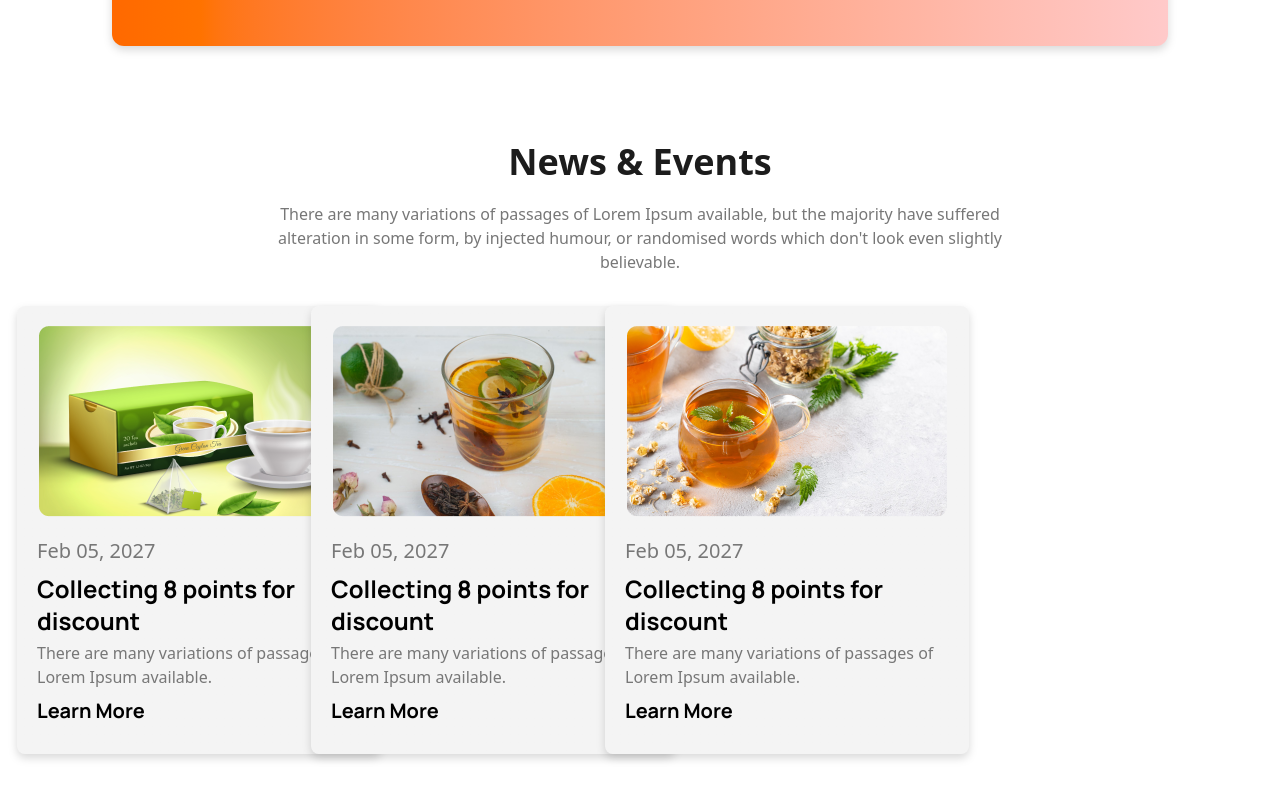
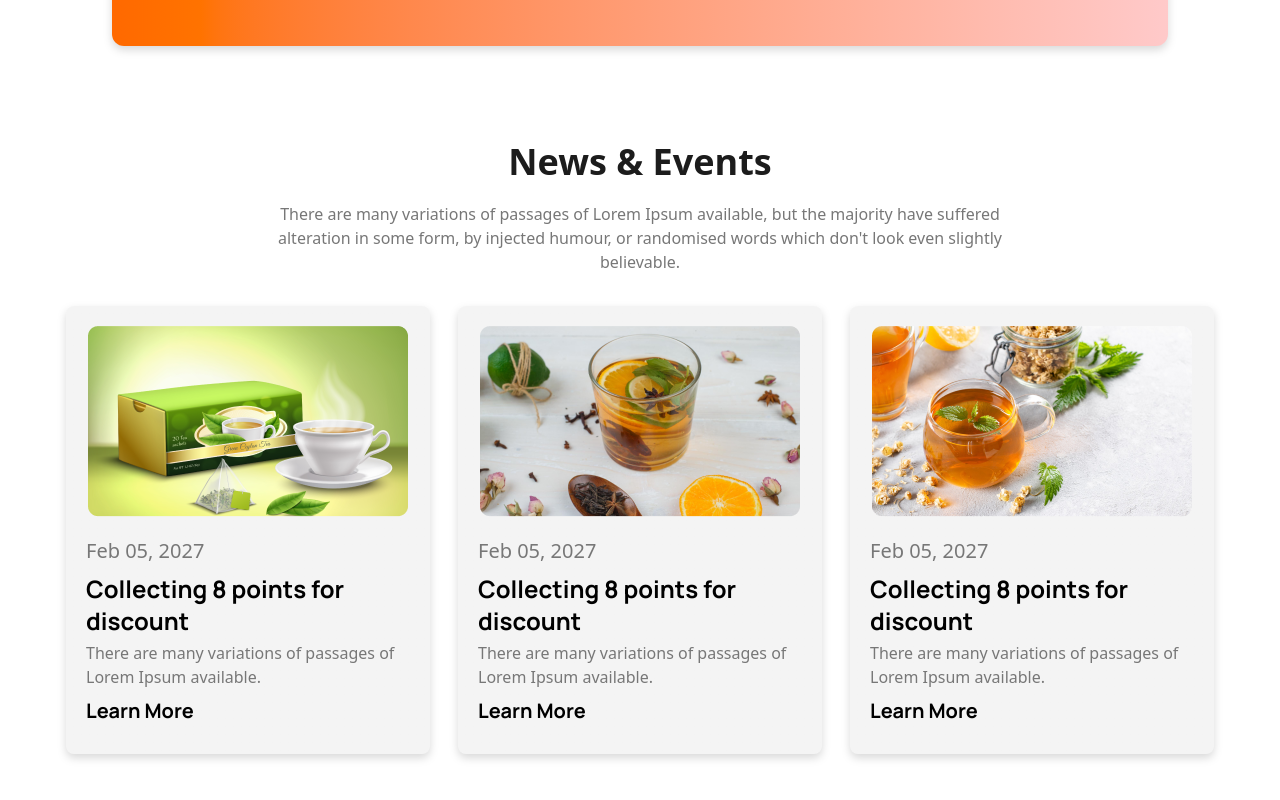
Before and after one commit to sadhin28/Tea-house1, a plain HTML site: page index.html in a window 1280 px wide. Shown: the part 2702-3502 px from the top of the page. Drawn offline with nearby package versions, Linux system fonts and the light colour scheme.

```diff
--- a/index.html
+++ b/index.html
@@ -215,7 +215,7 @@
                     by injected humour, or randomised words which don't look even slightly believable. </p>
             </div>
             <div
-                class="grid place-content-center  gap-5   text-left  md:grid md:grid-cols-2 md:place-items-center md:gap-8  lg:grid-cols-4 lg:gap-30 ">
+                class="grid place-content-center lg:place-content-center gap-5   text-left  md:grid md:grid-cols-2 md:place-items-center md:gap-8  lg:grid-cols-3 lg:gap-30 ">
                 <!-- card -->
                 <div
                     class=" p-5 overflow-hidden w-91 h-112 rounded-lg drop-shadow-lg  bg-linear-to-r from-[#F4F4F4] to-[#F4F4F4]">
```
